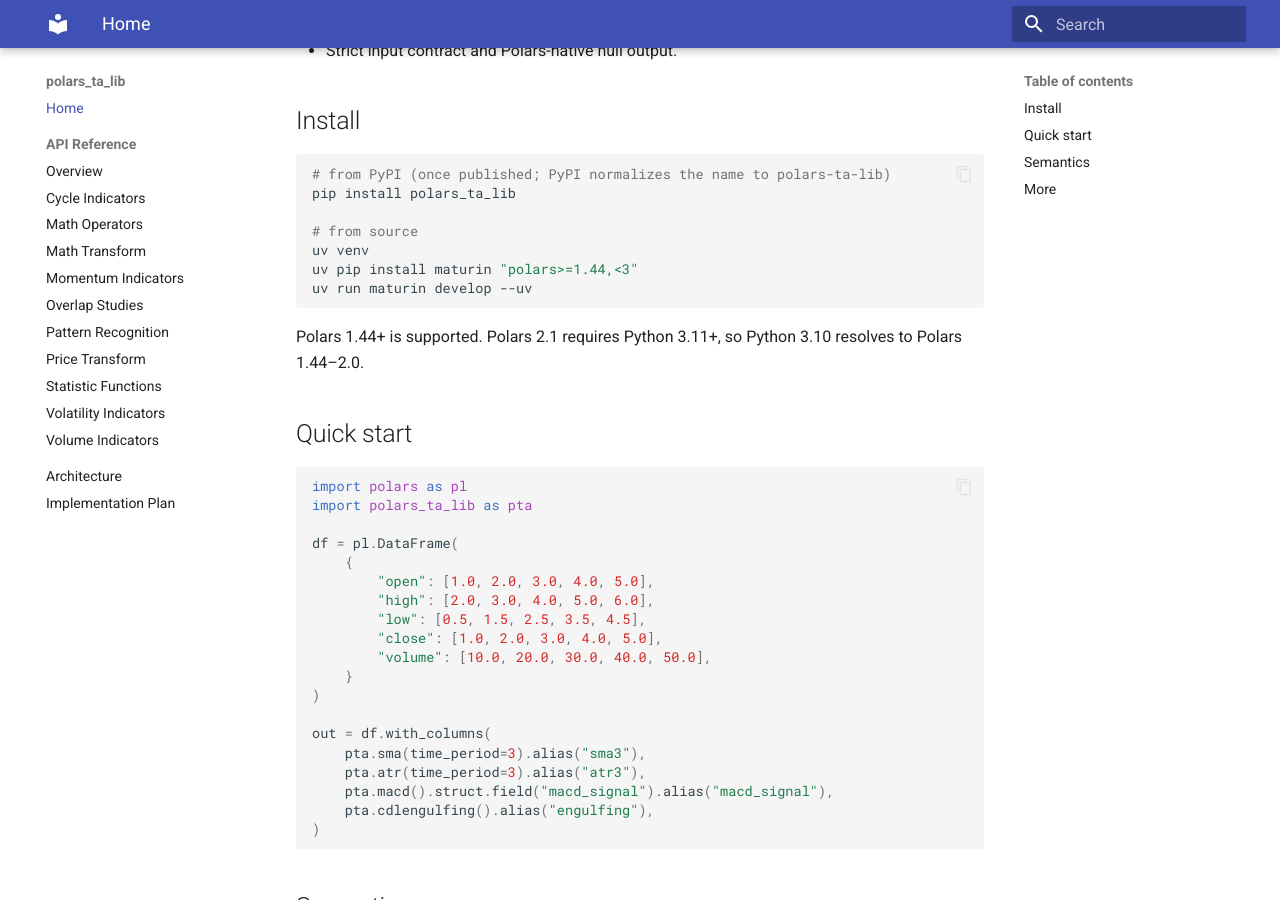
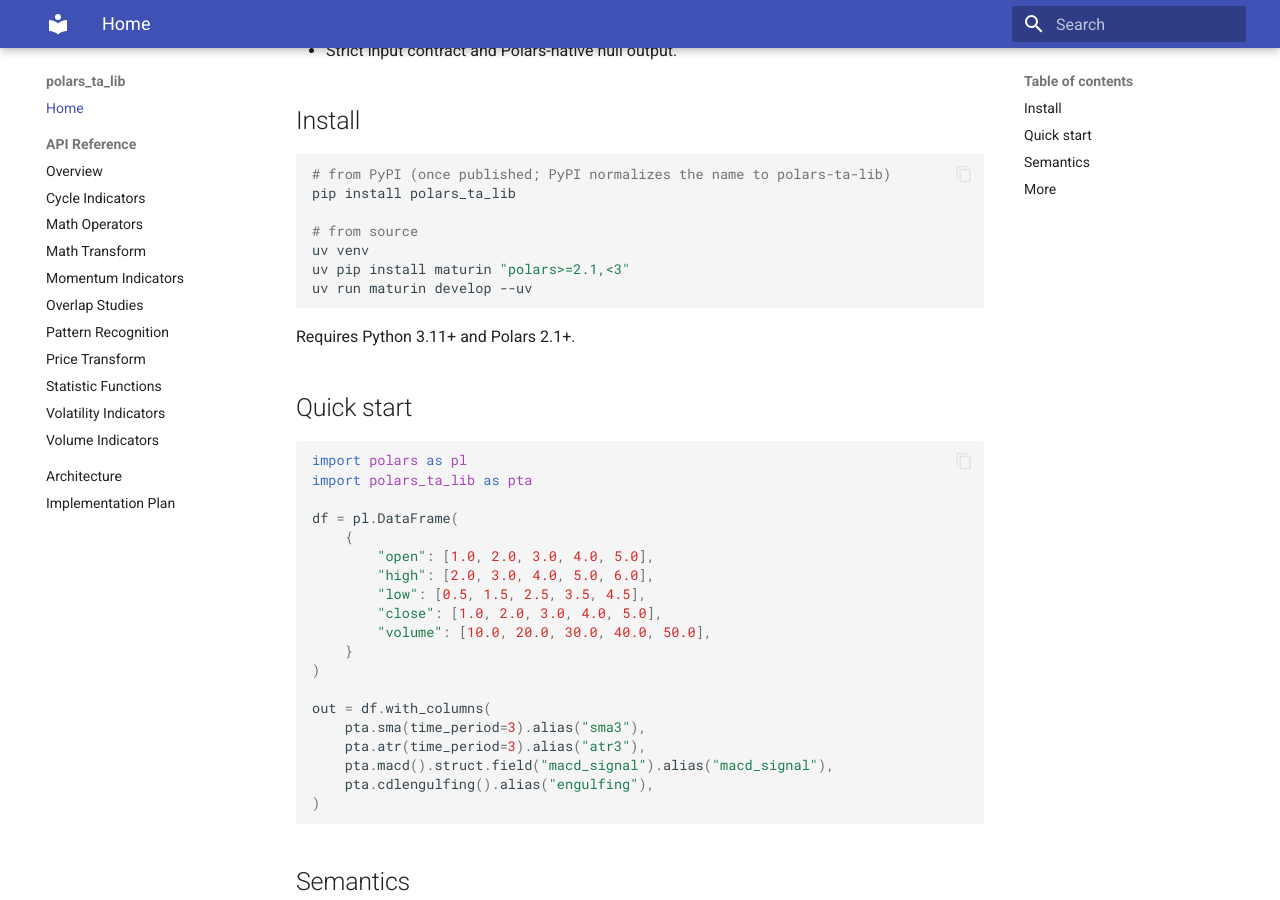
Before and after one commit to huangbogeng/polars-ta-lib, an MkDocs documentation site: the page built from docs/index.md, in a window 1280 px wide and 900 px high, scrolled down 318 px. Built offline with MkDocs 1.6.1 and Material for MkDocs 9.7.7, drawn with Linux system fonts in a browser that asks for light colours.

Commit message:
feat: require Python 3.11+ and Polars 2.1+; simplify CI

````diff
--- a/Cargo.toml
+++ b/Cargo.toml
@@ -16,7 +16,7 @@ name = "polars_ta_lib"
 crate-type = ["cdylib"]
 
 [dependencies]
-pyo3 = { version = "0.29", features = ["extension-module", "abi3-py310"] }
+pyo3 = { version = "0.29", features = ["extension-module", "abi3-py311"] }
 pyo3-polars = { version = "0.28", features = ["derive", "dtype-struct"] }
 polars = { version = "0.55.2", default-features = false, features = ["dtype-struct"] }
 polars-arrow = { version = "0.55.2", default-features = false }
--- a/docs/index.md
+++ b/docs/index.md
@@ -16,12 +16,11 @@ pip install polars_ta_lib
 
 # from source
 uv venv
-uv pip install maturin "polars>=1.44,<3"
+uv pip install maturin "polars>=2.1,<3"
 uv run maturin develop --uv
 ```
 
-Polars 1.44+ is supported. Polars 2.1 requires Python 3.11+, so Python 3.10
-resolves to Polars 1.44–2.0.
+Requires Python 3.11+ and Polars 2.1+.
 
 ## Quick start
 
--- a/pyproject.toml
+++ b/pyproject.toml
@@ -6,11 +6,11 @@ build-backend = "maturin"
 name = "polars_ta_lib"
 description = "237 TA-Lib indicators as native Polars expression plugins"
 readme = "README.md"
-requires-python = ">=3.10"
+requires-python = ">=3.11"
 license = "MIT"
 license-files = ["LICENSE", "NOTICE", "LICENSES/TA-Lib.txt"]
 dynamic = ["version"]
-dependencies = ["polars>=1.44,<3"]
+dependencies = ["polars>=2.1,<3"]
 keywords = [
   "polars",
   "ta-lib",
@@ -29,7 +29,6 @@ classifiers = [
   "Topic :: Scientific/Engineering",
   "Programming Language :: Rust",
   "Programming Language :: Python :: Implementation :: CPython",
-  "Programming Language :: Python :: 3.10",
   "Programming Language :: Python :: 3.11",
   "Programming Language :: Python :: 3.12",
 ]
````
Also changed, not shown: ARCHITECTURE.md (+6 -6 lines), CHANGELOG.md (+7 -2 lines), CONTRIBUTING.md (+2 -2 lines), PLAN.md (+7 -7 lines), README.md (+5 -8 lines), 1 other file.
